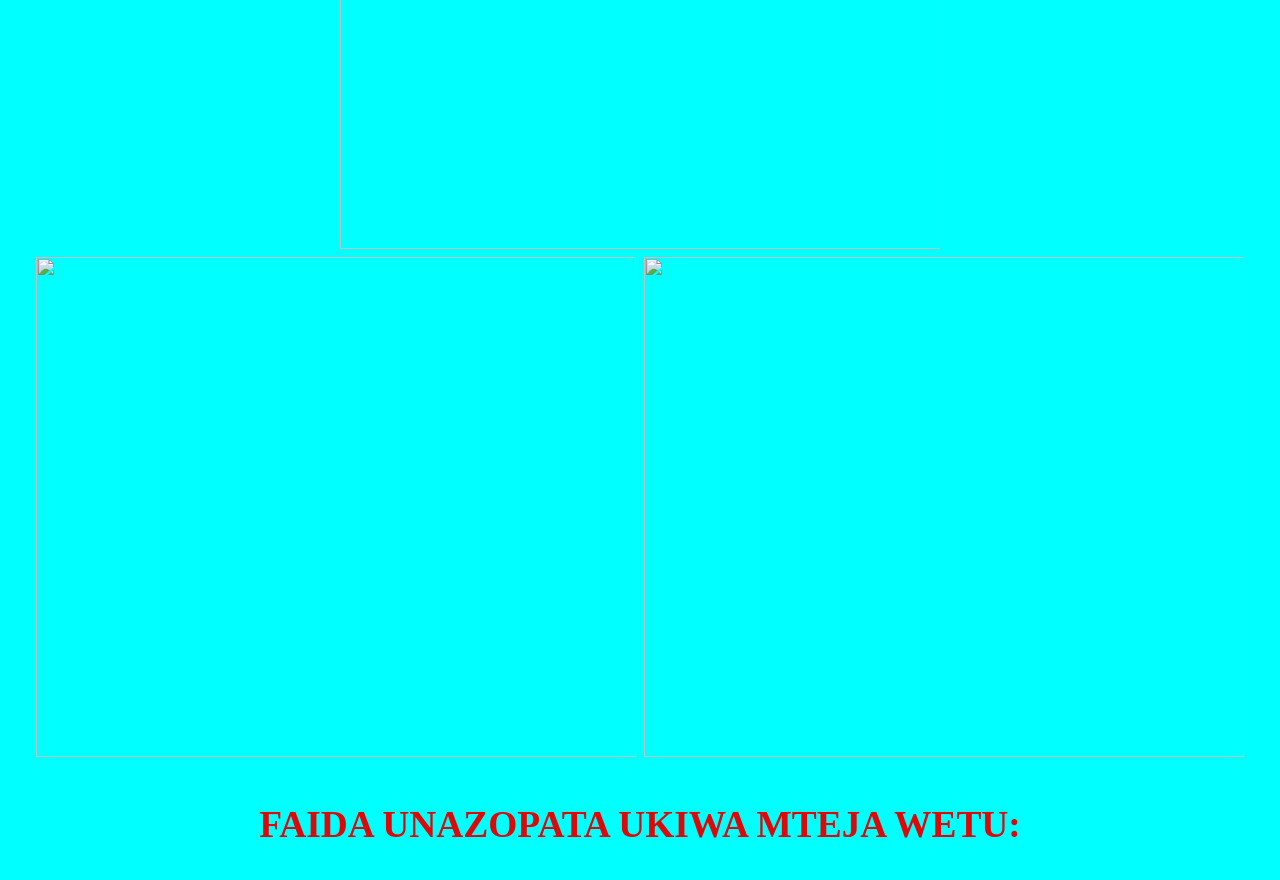
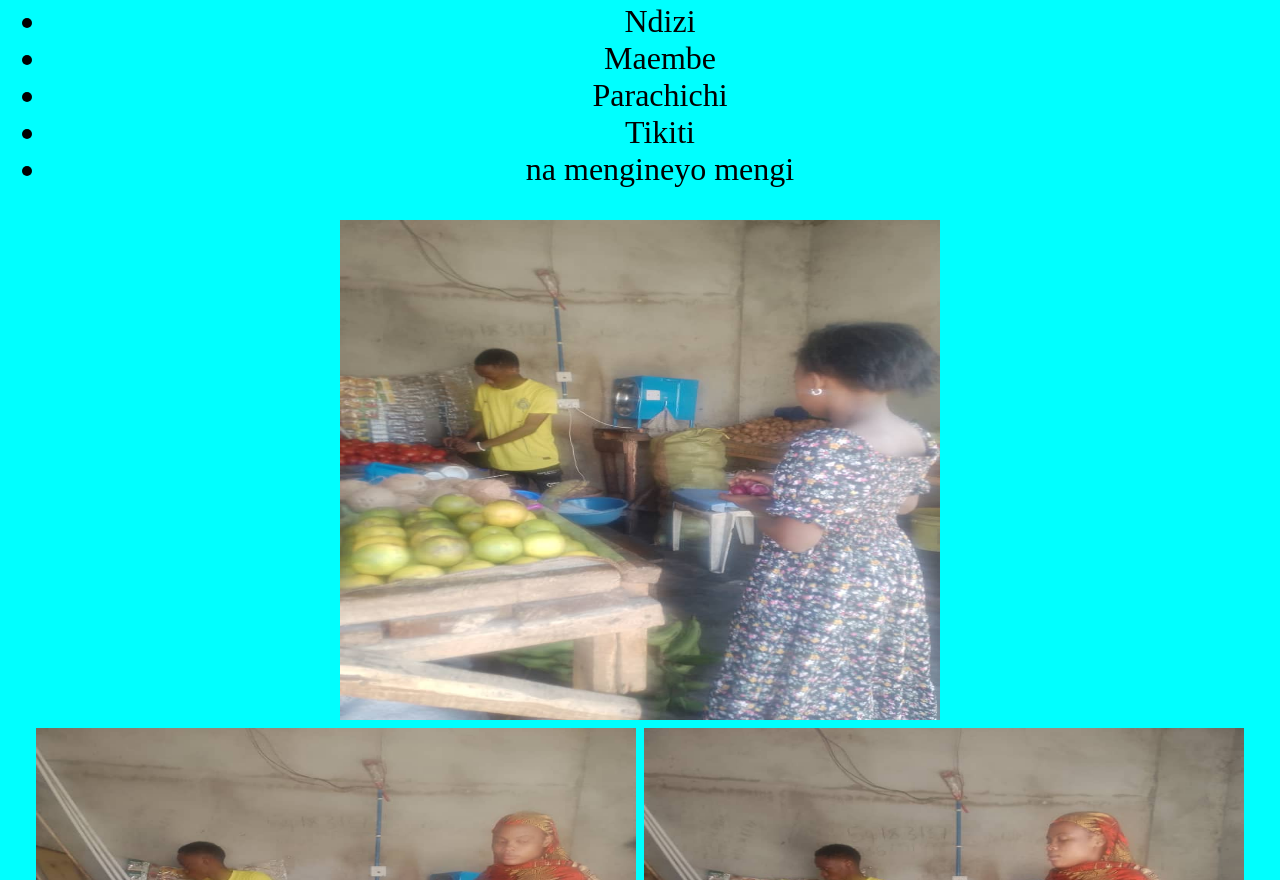
Before and after one commit to WEBSITE-SERVICE-collab/GENGE-LETU, a plain HTML site: page index.html in a window 1280 px wide. Shown: the part 1563-2443 px from the top of the page. Drawn offline with Linux system fonts and the light colour scheme.

Commit message:
Update index.html

```diff
--- a/index.html
+++ b/index.html
@@ -25,7 +25,7 @@
 </head>
 <body>
     <h1>Karibu Ujipatie Ukipendacho</h1>
-    <img src="picha/IMG-20250606-WA0025.jpg" width="600" height="500" alt="Nazi zipo"><br>
+    <img src="IMG-20250606-WA0025.jpg" width="600" height="500" alt="Nazi zipo"><br>
     <h3>GENGE HILI UTAJIPATIA KILA UKIPENDACHO</h3>
     <b><ul>
         <li>TUNAUZA</li>
@@ -56,9 +56,9 @@
         <li>na mengineyo mengi</li>
 
         </ul>
-    <img src="picha/IMG-20250606-WA0020.jpg" width="600" height="500" alt=""><br>
-    <img src="picha/IMG-20250606-WA0021.jpg" width="600" height="500"  alt="">
-    <img src="picha/IMG-20250606-WA0022.jpg" width="600" height="500" alt="">
+    <img src="IMG-20250606-WA0020.jpg" width="600" height="500" alt=""><br>
+    <img src="IMG-20250606-WA0021.jpg" width="600" height="500"  alt="">
+    <img src="IMG-20250606-WA0022.jpg" width="600" height="500" alt="">
 
     <h3>FAIDA UNAZOPATA UKIWA MTEJA WETU: </h3>
     <li>Bei nafuu na punguzo kwa wateja wa kudumu</li>
```
